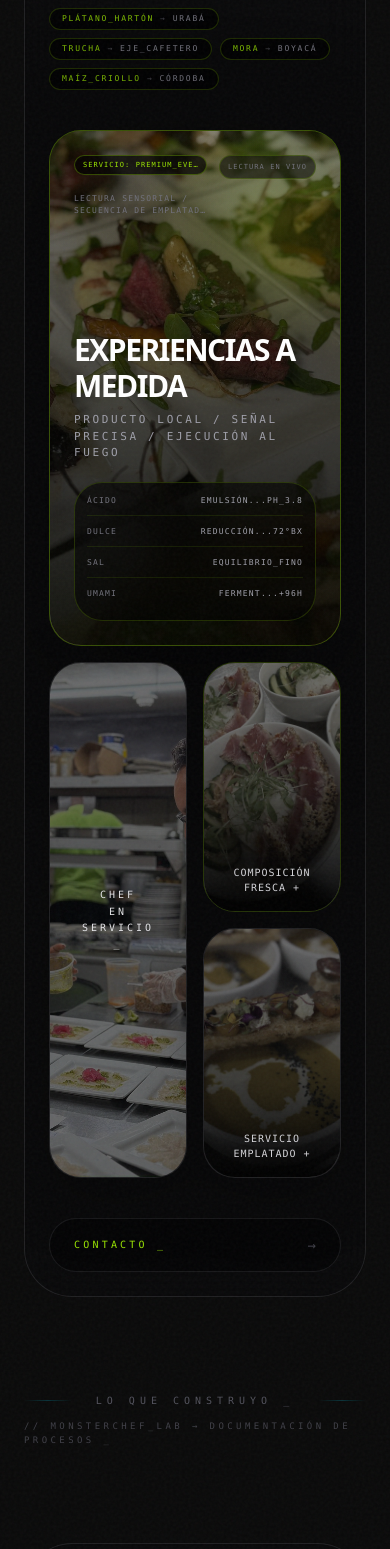
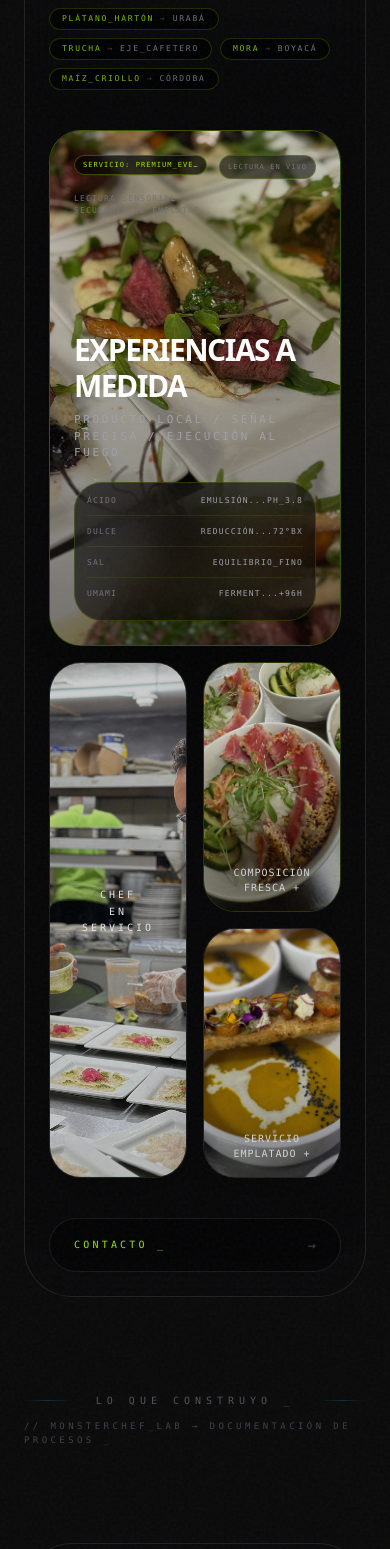
Before and after one commit to Monsterchef-git/my-vibe-site, a Next.js app: page / in a window 390 px wide. Shown: the part 2920-4469 px from the top of the page. Built offline with nearby package versions, Linux system fonts and the light colour scheme.

Commit message:
Fix mobile image treatment and stack flicker

```diff
--- a/src/app/page.tsx
+++ b/src/app/page.tsx
@@ -241,7 +241,7 @@ export default function Home() {
                 fill
                 sizes="(min-width: 768px) 50vw, 100vw"
                 priority
-                className="object-cover object-center opacity-55 transition-[transform,filter,opacity] duration-700 ease-out md:grayscale group-hover:scale-[1.04] group-hover:opacity-85 group-hover:grayscale-0"
+                className="object-cover object-center opacity-95 transition-[transform,filter,opacity] duration-700 ease-out md:opacity-55 md:grayscale group-hover:scale-[1.04] group-hover:opacity-85 group-hover:grayscale-0"
               />
               <Image
                 src="/images/culinary-plating.jpeg"
@@ -265,8 +265,8 @@ export default function Home() {
               />
             </div>
 
-            <div className="absolute inset-0 bg-[radial-gradient(circle_at_78%_18%,rgba(202,253,0,0.16),transparent_30%),linear-gradient(180deg,rgba(0,0,0,0.12),rgba(0,0,0,0.52)_52%,rgba(0,0,0,0.9)_100%)] transition-opacity duration-500 group-hover:opacity-100" />
-            <div className="absolute inset-0 bg-[linear-gradient(180deg,rgba(202,253,0,0.05)_0,transparent_28%,transparent_72%,rgba(202,253,0,0.08)_100%)] opacity-30 transition-opacity duration-500 group-hover:opacity-60" />
+            <div className="absolute inset-0 opacity-55 transition-opacity duration-500 group-hover:opacity-100 md:opacity-100 bg-[radial-gradient(circle_at_78%_18%,rgba(202,253,0,0.16),transparent_30%),linear-gradient(180deg,rgba(0,0,0,0.12),rgba(0,0,0,0.52)_52%,rgba(0,0,0,0.9)_100%)]" />
+            <div className="absolute inset-0 opacity-18 transition-opacity duration-500 group-hover:opacity-60 md:opacity-30 bg-[linear-gradient(180deg,rgba(202,253,0,0.05)_0,transparent_28%,transparent_72%,rgba(202,253,0,0.08)_100%)]" />
             <div className="culinary-glitch-noise absolute inset-0 opacity-0 transition-opacity duration-300 group-hover:opacity-100" />
             <div className="culinary-scanline absolute inset-0 opacity-0 transition-opacity duration-300 group-hover:opacity-100" />
             <div className="culinary-scanbar absolute inset-x-0 top-0 h-24 bg-[linear-gradient(180deg,rgba(202,253,0,0),rgba(202,253,0,0.16),rgba(202,253,0,0))] opacity-0 blur-xl transition-opacity duration-300 group-hover:opacity-100" />
@@ -311,7 +311,7 @@ export default function Home() {
               fill
               sizes="(min-width: 768px) 25vw, 50vw"
               loading="lazy"
-              className="object-cover opacity-40 md:grayscale group-hover:grayscale-0 transition-all"
+              className="object-cover opacity-80 md:opacity-40 md:grayscale group-hover:grayscale-0 transition-all"
             />
             <div className="absolute inset-0 flex items-center justify-center p-6 text-center">
               <p className="font-mono text-[10px] uppercase tracking-[0.3em] leading-relaxed text-zinc-200">
@@ -327,9 +327,9 @@ export default function Home() {
               fill
               sizes="(min-width: 768px) 25vw, 50vw"
               loading="lazy"
-              className="object-cover opacity-50 saturate-50 contrast-90 md:grayscale transition-all duration-500 group-hover:opacity-85 group-hover:grayscale-0 group-hover:scale-105 group-hover:saturate-[1.2] group-hover:contrast-[1.1]"
+              className="object-cover opacity-92 saturate-100 contrast-100 transition-all duration-500 md:opacity-50 md:saturate-50 md:contrast-90 md:grayscale group-hover:opacity-85 group-hover:grayscale-0 group-hover:scale-105 group-hover:saturate-[1.2] group-hover:contrast-[1.1]"
             />
-            <div className="absolute inset-0 bg-gradient-to-t from-black via-black/25 to-transparent" />
+            <div className="absolute inset-0 opacity-40 md:opacity-100 bg-gradient-to-t from-black via-black/25 to-transparent" />
             <div className="absolute inset-x-0 bottom-4 z-10 flex items-center justify-center px-4 text-center">
               <span className="font-mono text-[10px] uppercase tracking-widest text-zinc-300 group-hover:text-lime-400">
                 Composición fresca +
@@ -344,9 +344,9 @@ export default function Home() {
               fill
               sizes="(min-width: 768px) 25vw, 50vw"
               loading="lazy"
-              className="object-cover opacity-45 saturate-50 contrast-90 md:grayscale transition-all duration-500 group-hover:opacity-80 group-hover:grayscale-0 group-hover:scale-105 group-hover:saturate-[1.2] group-hover:contrast-[1.1]"
+              className="object-cover opacity-92 saturate-100 contrast-100 transition-all duration-500 md:opacity-45 md:saturate-50 md:contrast-90 md:grayscale group-hover:opacity-80 group-hover:grayscale-0 group-hover:scale-105 group-hover:saturate-[1.2] group-hover:contrast-[1.1]"
             />
-            <div className="absolute inset-0 bg-gradient-to-t from-black via-black/25 to-transparent" />
+            <div className="absolute inset-0 opacity-40 md:opacity-100 bg-gradient-to-t from-black via-black/25 to-transparent" />
             <div className="absolute inset-x-0 bottom-4 z-10 flex items-center justify-center px-4 text-center">
               <span className="font-mono text-[10px] uppercase tracking-widest text-zinc-300 group-hover:text-lime-400">
                 Servicio emplatado +
@@ -423,9 +423,9 @@ export default function Home() {
                   alt="Captura de la landing de TecnicalApp con propuesta para optimizar la operación de talleres."
                   fill
                   sizes="(min-width: 1280px) 420px, 100vw"
-                  className="absolute inset-0 object-cover object-top opacity-36 md:grayscale transition-all duration-[1800ms] ease-out group-hover:scale-105 group-hover:opacity-72 group-hover:grayscale-0"
+                  className="absolute inset-0 object-cover object-top opacity-82 transition-all duration-[1800ms] ease-out md:opacity-36 md:grayscale group-hover:scale-105 group-hover:opacity-72 group-hover:grayscale-0"
                 />
-                <div className="absolute inset-0 bg-[radial-gradient(circle_at_top_right,rgba(202,253,0,0.1),transparent_36%),linear-gradient(180deg,rgba(0,0,0,0.1),rgba(0,0,0,0.68)_30%,rgba(0,0,0,0.9)_100%)]" />
+                <div className="absolute inset-0 opacity-50 md:opacity-100 bg-[radial-gradient(circle_at_top_right,rgba(202,253,0,0.1),transparent_36%),linear-gradient(180deg,rgba(0,0,0,0.1),rgba(0,0,0,0.68)_30%,rgba(0,0,0,0.9)_100%)]" />
                 <div className="absolute inset-0 grainy-bg" />
               </div>
 
--- a/src/components/StitchCardStack.tsx
+++ b/src/components/StitchCardStack.tsx
@@ -60,10 +60,12 @@ const PROJECTS = [
 
 const STACK_DEPTH = 3;
 const ANIMATION_MS = 340;
+const MOBILE_MEDIA_QUERY = '(max-width: 767px)';
 
 export default function StitchCardStack() {
   const [index, setIndex] = useState(0);
   const [isAnimating, setIsAnimating] = useState(false);
+  const [isMobile, setIsMobile] = useState(false);
   const timeoutRef = useRef<number | null>(null);
 
   useEffect(() => {
@@ -71,6 +73,18 @@ export default function StitchCardStack() {
       if (timeoutRef.current !== null) {
         window.clearTimeout(timeoutRef.current);
       }
+    };
+  }, []);
+
+  useEffect(() => {
+    const mediaQuery = window.matchMedia(MOBILE_MEDIA_QUERY);
+    const syncViewport = () => setIsMobile(mediaQuery.matches);
+
+    syncViewport();
+    mediaQuery.addEventListener('change', syncViewport);
+
+    return () => {
+      mediaQuery.removeEventListener('change', syncViewport);
     };
   }, []);
 
@@ -110,9 +124,15 @@ export default function StitchCardStack() {
           const scale = 1 - targetRank * 0.06;
           const opacity = 1 - targetRank * 0.24;
           const zIndex = STACK_DEPTH - targetRank;
+          const isIncomingTopCard = isMobile && isAnimating && !isTopCard && targetRank === 0;
+          const isPrimaryVisual = isTopCard || isIncomingTopCard;
           const transform = isTopCard && isAnimating
-            ? 'translate3d(132px, 82px, 0) rotate(12deg) scale(0.94)'
-            : `translate3d(0, ${translateY}px, ${targetRank * -84}px) rotate(${targetRank * -2.2}deg) scale(${scale})`;
+            ? isMobile
+              ? 'translate3d(84px, 56px, 0) rotate(8deg) scale(0.96)'
+              : 'translate3d(132px, 82px, 0) rotate(12deg) scale(0.94)'
+            : isMobile
+              ? `translate3d(0, ${translateY}px, 0) rotate(${targetRank * -1.4}deg) scale(${scale})`
+              : `translate3d(0, ${translateY}px, ${targetRank * -84}px) rotate(${targetRank * -2.2}deg) scale(${scale})`;
 
           const Wrapper = isTopCard ? 'button' : 'div';
 
@@ -129,7 +149,7 @@ export default function StitchCardStack() {
               )}
               style={{
                 transform,
-                opacity: isTopCard && isAnimating ? 0 : opacity,
+                opacity: isTopCard && isAnimating ? (isMobile ? 0.18 : 0) : opacity,
                 zIndex,
               }}
               aria-hidden={!isTopCard}
@@ -150,13 +170,18 @@ export default function StitchCardStack() {
                       fill
                       sizes="(min-width: 1024px) 680px, 100vw"
                       className={cx(
-                        'object-cover transition-[filter,transform,opacity] duration-[420ms] ease-[cubic-bezier(0.16,1.18,0.32,1)]',
-                        isTopCard
-                          ? 'md:grayscale opacity-85 group-hover:grayscale-0 group-hover:scale-[1.04]'
-                          : 'md:grayscale opacity-40',
+                        'object-cover [backface-visibility:hidden] transition-[filter,transform,opacity] duration-[340ms] ease-[cubic-bezier(0.16,1.18,0.32,1)] md:duration-[420ms]',
+                        isPrimaryVisual
+                          ? 'opacity-100 md:opacity-85 md:grayscale group-hover:grayscale-0 group-hover:scale-[1.04]'
+                          : 'opacity-72 md:opacity-40 md:grayscale',
                       )}
                     />
-                    <div className="absolute inset-0 bg-gradient-to-t from-black via-black/20 to-transparent" />
+                    <div
+                      className={cx(
+                        'absolute inset-0 bg-gradient-to-t from-black via-black/20 to-transparent',
+                        isPrimaryVisual ? 'opacity-32 md:opacity-100' : 'opacity-40 md:opacity-100',
+                      )}
+                    />
                   </div>
 
                   <div className="flex h-[38%] flex-col justify-between gap-5 p-6 sm:p-8">
```
